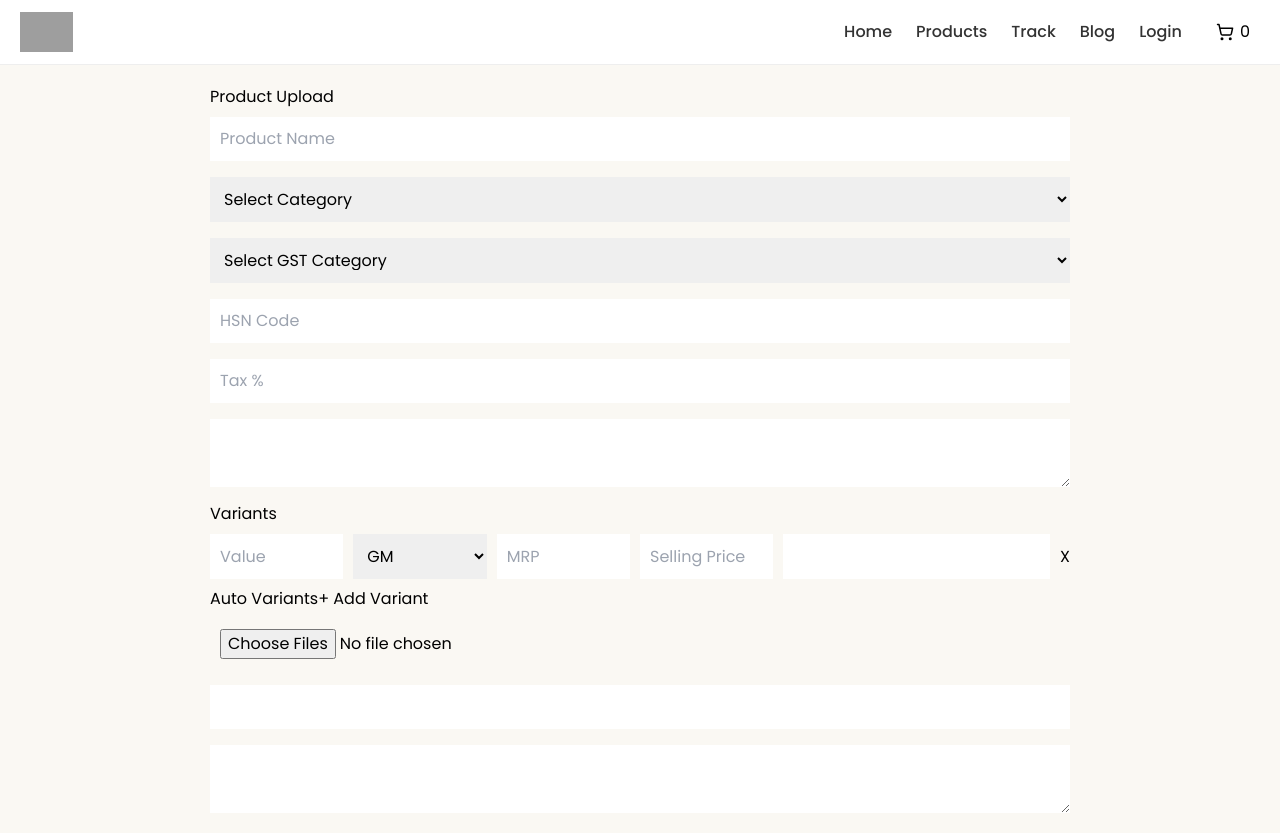
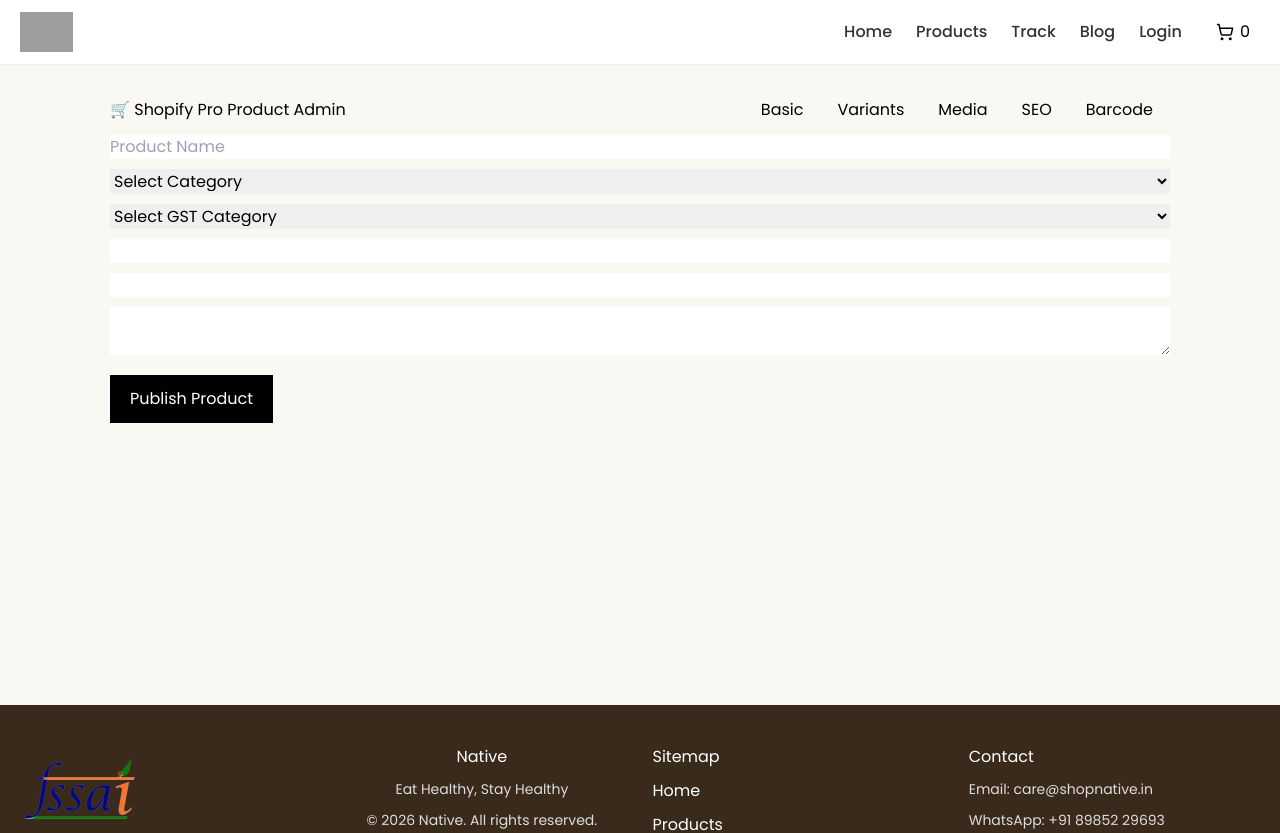
Before and after one commit to nagarajukandula55/native, a Next.js app: page /admin/products in a window 1280 px wide. Shown: the top 833 px of the page. Built offline with nearby package versions, Linux system fonts and the light colour scheme; grey boxes are pictures that could not be loaded.

Commit message:
Update page.js

```diff
--- a/app/admin/products/page.js
+++ b/app/admin/products/page.js
@@ -1,8 +1,12 @@
 "use client";
 
-import { useState, useEffect } from "react";
+import { useState, useEffect, useRef } from "react";
+import JsBarcode from "jsbarcode";
 
 export default function ProductUpload() {
+  const barcodeRef = useRef(null);
+
+  /* ================= CORE (UNCHANGED) ================= */
 
   const emptyVariant = {
     value: "",
@@ -39,15 +43,17 @@ export default function ProductUpload() {
   });
 
   const [status, setStatus] = useState("draft");
+  const [activeTab, setActiveTab] = useState("basic");
+  const [barcodeValue, setBarcodeValue] = useState("");
 
-  /* ================= GST CONFIG ================= */
+  /* ================= GST (UNCHANGED CORE LOGIC) ================= */
 
   const gstOptions = [
     {
       name: "Food Preparations (Not Elsewhere Specified)",
       hsn: "2106",
       tax: 5,
-      desc: "Food preparations not elsewhere specified (includes dosa mix, idli mix)",
+      desc: "Includes dosa mix, idli mix, etc.",
     },
     {
       name: "Flours & Meals (Cereal Based)",
@@ -65,25 +71,25 @@ export default function ProductUpload() {
       name: "Edible Oils",
       hsn: "1515",
       tax: 5,
-      desc: "Vegetable oils including cold pressed oils",
+      desc: "Vegetable oils",
     },
     {
       name: "Prepared / Preserved Foods",
       hsn: "2001",
       tax: 12,
-      desc: "Pickles, chutneys, preserved foods",
+      desc: "Pickles, chutneys, etc",
     },
     {
       name: "Ready to Eat / Packaged Food",
       hsn: "1904",
       tax: 12,
-      desc: "Packaged ready to eat food",
+      desc: "Packaged foods",
     },
     {
       name: "Namkeen / Snack Items",
       hsn: "2106",
       tax: 12,
-      desc: "Snacks and mixtures",
+      desc: "Snacks",
     },
   ];
 
@@ -101,12 +107,12 @@ export default function ProductUpload() {
     "New Arrivals",
   ];
 
-  /* ================= AUTO ================= */
+  /* ================= AUTO SKU + SEO + SLUG ================= */
 
   useEffect(() => {
     if (!form.name) return;
 
-    let clean = form.name.replace(/native/gi, "").trim();
+    const clean = form.name.replace(/native/gi, "").trim();
 
     const key = clean.toUpperCase().replace(/[^A-Z0-9]/g, "");
     setProductKey(key);
@@ -118,26 +124,20 @@ export default function ProductUpload() {
 
     setSlug(slugGen);
 
-    /* SEO AUTO */
     setSeo({
       title: `${form.name} | Buy Online`,
-      description: `Buy ${form.name} at best price. Premium quality product.`,
-      keywords: `${form.name}, buy ${form.name}, online`,
+      description: `Premium ${form.name} available online at best price.`,
+      keywords: `${form.name}, buy online, best price`,
     });
-
   }, [form.name]);
 
-  /* ================= GST AUTO (FIXED) ================= */
+  /* ================= GST AUTO ================= */
 
   useEffect(() => {
-    if (!form.gstCategory) return;
-
-    const selected = gstOptions.find(
-      (g) => g.name === form.gstCategory
-    );
+    const selected = gstOptions.find(g => g.name === form.gstCategory);
 
     if (selected) {
-      setForm((prev) => ({
+      setForm(prev => ({
         ...prev,
         hsn: selected.hsn,
         tax: selected.tax,
@@ -152,7 +152,6 @@ export default function ProductUpload() {
     const updated = [...form.variants];
     updated[i][field] = value;
 
-    // SKU AUTO FIX
     if (updated[i].value && productKey) {
       const seq = String(i + 1).padStart(3, "0");
       updated[i].sku = `NA-${productKey}-${seq}-${updated[i].value}${updated[i].unit}`;
@@ -172,20 +171,30 @@ export default function ProductUpload() {
     });
   }
 
-  /* ================= BULK VARIANTS ================= */
+  /* ================= BARCODE ================= */
 
-  function generateVariants() {
-    const sizes = ["250GM", "500GM", "1KG"];
+  useEffect(() => {
+    if (barcodeRef.current && productKey) {
+      const value = `NA-${productKey}-MASTER`;
+      setBarcodeValue(value);
 
-    const newVariants = sizes.map((s, i) => ({
-      value: s.replace(/[A-Z]/g, ""),
-      unit: s.replace(/[0-9]/g, ""),
-      sku: `NA-${productKey}-${String(i + 1).padStart(3, "0")}-${s}`,
-      mrp: "",
-      sellingPrice: "",
-    }));
+      JsBarcode(barcodeRef.current, value, {
+        format: "CODE128",
+        width: 2,
+        height: 60,
+        displayValue: true,
+      });
+    }
+  }, [productKey]);
 
-    setForm({ ...form, variants: newVariants });
+  function downloadBarcode() {
+    const canvas = document.querySelector("#barcodeCanvas");
+    if (!canvas) return;
+
+    const link = document.createElement("a");
+    link.download = `${productKey}-barcode.png`;
+    link.href = canvas.toDataURL("image/png");
+    link.click();
   }
 
   /* ================= IMAGE UPLOAD ================= */
@@ -193,12 +202,12 @@ export default function ProductUpload() {
   async function handleImageUpload(e) {
     const files = Array.from(e.target.files);
 
-    const previews = files.map((file) => ({
-      preview: URL.createObjectURL(file),
+    const previews = files.map(f => ({
+      preview: URL.createObjectURL(f),
       uploading: true,
     }));
 
-    setImagePreviews((prev) => [...prev, ...previews]);
+    setImagePreviews(prev => [...prev, ...previews]);
 
     const uploaded = [];
 
@@ -214,28 +223,11 @@ export default function ProductUpload() {
 
       const json = await res.json();
       uploaded.push(json.secure_url);
-
-      setImagePreviews((prev) => {
-        const updated = [...prev];
-        updated[prev.length - files.length + i] = {
-          preview: json.secure_url,
-          uploading: false,
-        };
-        return updated;
-      });
     }
 
-    setForm((prev) => ({
+    setForm(prev => ({
       ...prev,
       images: [...prev.images, ...uploaded],
-    }));
-  }
-
-  function removeImage(index) {
-    setImagePreviews((prev) => prev.filter((_, i) => i !== index));
-    setForm((prev) => ({
-      ...prev,
-      images: prev.images.filter((_, i) => i !== index),
     }));
   }
 
@@ -262,60 +254,74 @@ export default function ProductUpload() {
       });
     }
 
-    alert("Product Added");
+    alert("Product Published");
   }
 
   /* ================= UI ================= */
 
   return (
-    <div className="container">
+    <div className="wrap">
 
-      <h1>Product Upload</h1>
+      {/* HEADER */}
+      <div className="header">
+        <h1>🛒 Shopify Pro Product Admin</h1>
+
+        <div className="tabs">
+          <button onClick={() => setActiveTab("basic")}>Basic</button>
+          <button onClick={() => setActiveTab("variants")}>Variants</button>
+          <button onClick={() => setActiveTab("media")}>Media</button>
+          <button onClick={() => setActiveTab("seo")}>SEO</button>
+          <button onClick={() => setActiveTab("barcode")}>Barcode</button>
+        </div>
+      </div>
 
       <form onSubmit={handleSubmit}>
 
+        {/* ================= BASIC ================= */}
+        {activeTab === "basic" && (
+          <div className="grid">
             <input placeholder="Product Name"
               value={form.name}
               onChange={(e)=>setForm({...form,name:e.target.value})}
             />
 
-        <select value={form.category}
-          onChange={(e)=>setForm({...form,category:e.target.value})}>
-          <option value="">Select Category</option>
-          {websiteCategories.map(c=> <option key={c} value={c}>{c}</option>)}
+            <select onChange={(e)=>setForm({...form,category:e.target.value})}>
+              <option>Select Category</option>
+              {websiteCategories.map(c => <option key={c}>{c}</option>)}
             </select>
 
-        {/* GST */}
-        <select value={form.gstCategory}
-          onChange={(e)=>setForm({...form,gstCategory:e.target.value})}>
-          <option value="">Select GST Category</option>
-          {gstOptions.map(g=>(
-            <option key={g.name} value={g.name}>
-              {g.name} ({g.tax}%)
-            </option>
-          ))}
+            <select onChange={(e)=>setForm({...form,gstCategory:e.target.value})}>
+              <option>Select GST Category</option>
+              {gstOptions.map(g =>
+                <option key={g.name}>{g.name}</option>
+              )}
             </select>
 
-        <input value={form.hsn} readOnly placeholder="HSN Code"/>
-        <input value={form.tax} readOnly placeholder="Tax %"/>
+            <input value={form.hsn} readOnly />
+            <input value={form.tax} readOnly />
             <textarea value={form.gstDescription} readOnly />
+          </div>
+        )}
 
-        {/* VARIANTS */}
-        <h3>Variants</h3>
-
+        {/* ================= VARIANTS ================= */}
+        {activeTab === "variants" && (
+          <div>
             {form.variants.map((v,i)=>(
-          <div key={i} className="row">
+              <div className="row" key={i}>
                 <input placeholder="Value"
                   onChange={(e)=>updateVariant(i,"value",e.target.value)} />
 
                 <select onChange={(e)=>updateVariant(i,"unit",e.target.value)}>
-              <option>GM</option><option>KG</option><option>ML</option><option>L</option>
+                  <option>GM</option>
+                  <option>KG</option>
+                  <option>ML</option>
+                  <option>L</option>
                 </select>
 
                 <input placeholder="MRP"
                   onChange={(e)=>updateVariant(i,"mrp",e.target.value)} />
 
-            <input placeholder="Selling Price"
+                <input placeholder="Selling"
                   onChange={(e)=>updateVariant(i,"sellingPrice",e.target.value)} />
 
                 <input value={v.sku} readOnly />
@@ -324,36 +330,65 @@ export default function ProductUpload() {
               </div>
             ))}
 
-        <button type="button" onClick={generateVariants}>Auto Variants</button>
             <button type="button" onClick={addVariant}>+ Add Variant</button>
+          </div>
+        )}
 
-        {/* IMAGE */}
+        {/* ================= MEDIA ================= */}
+        {activeTab === "media" && (
+          <div>
             <input type="file" multiple onChange={handleImageUpload} />
 
             <div className="imgGrid">
               {imagePreviews.map((img,i)=>(
-            <div key={i}>
-              <img src={img.preview}/>
-              <button type="button" onClick={()=>removeImage(i)}>X</button>
-            </div>
+                <img key={i} src={img.preview} />
               ))}
             </div>
+          </div>
+        )}
 
-        {/* SEO */}
-        <input value={seo.title} onChange={(e)=>setSeo({...seo,title:e.target.value})}/>
-        <textarea value={seo.description} onChange={(e)=>setSeo({...seo,description:e.target.value})}/>
-        <input value={seo.keywords} onChange={(e)=>setSeo({...seo,keywords:e.target.value})}/>
+        {/* ================= SEO ================= */}
+        {activeTab === "seo" && (
+          <div>
+            <input value={seo.title}
+              onChange={(e)=>setSeo({...seo,title:e.target.value})}/>
 
-        <button>Add Product</button>
+            <textarea value={seo.description}
+              onChange={(e)=>setSeo({...seo,description:e.target.value})}/>
+
+            <input value={seo.keywords}
+              onChange={(e)=>setSeo({...seo,keywords:e.target.value})}/>
+          </div>
+        )}
+
+        {/* ================= BARCODE ================= */}
+        {activeTab === "barcode" && (
+          <div>
+            <canvas ref={barcodeRef} id="barcodeCanvas"></canvas>
+
+            <button type="button" onClick={downloadBarcode}>
+              Download Barcode
+            </button>
+
+            <p>{barcodeValue}</p>
+          </div>
+        )}
+
+        <button type="submit" className="save">
+          Publish Product
+        </button>
 
       </form>
 
       <style jsx>{`
-        .container{max-width:900px;margin:auto;padding:20px;}
-        input,select,textarea{width:100%;padding:10px;margin:8px 0;}
-        .row{display:grid;grid-template-columns:1fr 1fr 1fr 1fr 2fr auto;gap:10px;}
+        .wrap{max-width:1100px;margin:auto;padding:20px;}
+        .header{display:flex;justify-content:space-between;align-items:center;}
+        .tabs button{margin:5px;padding:8px 12px;}
+        .grid{display:grid;gap:10px;}
+        .row{display:grid;grid-template-columns:repeat(5,1fr) auto;gap:10px;}
         .imgGrid{display:flex;gap:10px;flex-wrap:wrap;}
         img{width:80px;height:80px;object-fit:cover;}
+        .save{margin-top:20px;padding:12px 20px;background:black;color:#fff;}
       `}</style>
 
     </div>
```
Lines whose indentation alone changed are shown as unchanged.
